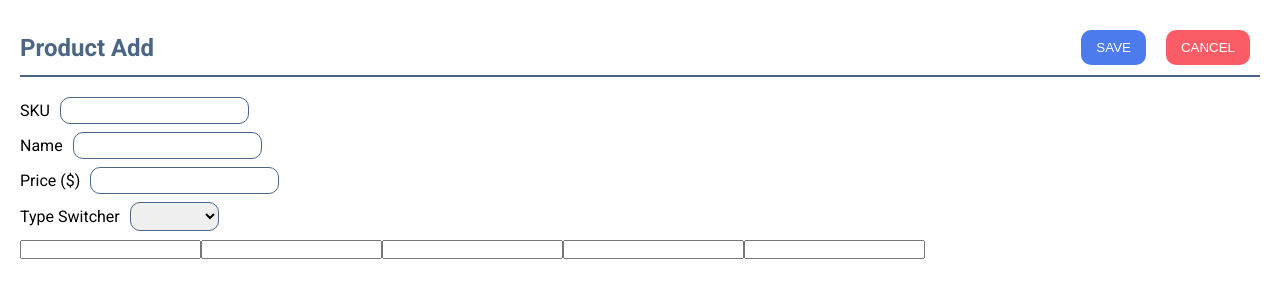
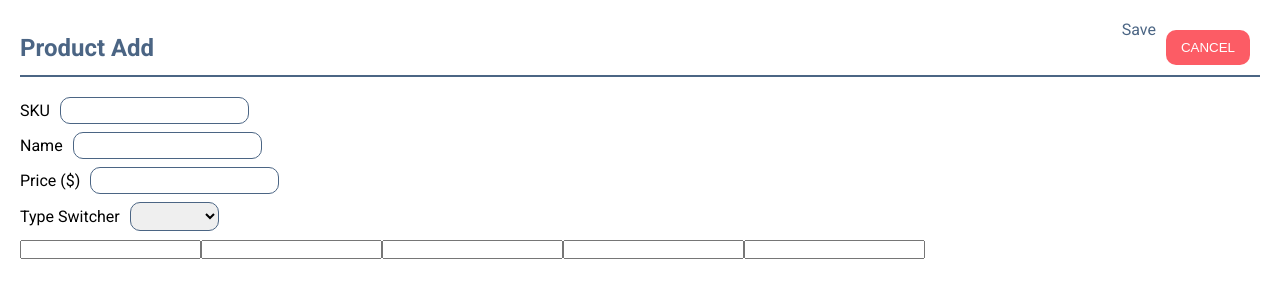
Before and after one commit to Remus432/products_crud, a React (Create React App) app: page /add-product in a window 1280 px wide. Shown: the top 300 px of the page. Built offline with nearby package versions, Linux system fonts and the light colour scheme.

Commit message:
qa test update

```diff
--- a/src/components/Nav/index.js
+++ b/src/components/Nav/index.js
@@ -4,7 +4,7 @@ import { NavContainer } from "./NavEl"
 
 const Nav = ({ pathname}) => {
   const headline = pathname === "/" ? "Product List" : "Product Add"
-  const buttons = pathname === "/" ? ["ADD", "MASS DELETE"] : ["SAVE", "CANCEL"]
+  const buttons = pathname === "/" ? ["ADD", "MASS DELETE"] : ["Save", "CANCEL"]
 
   return (
     <NavContainer>
```
